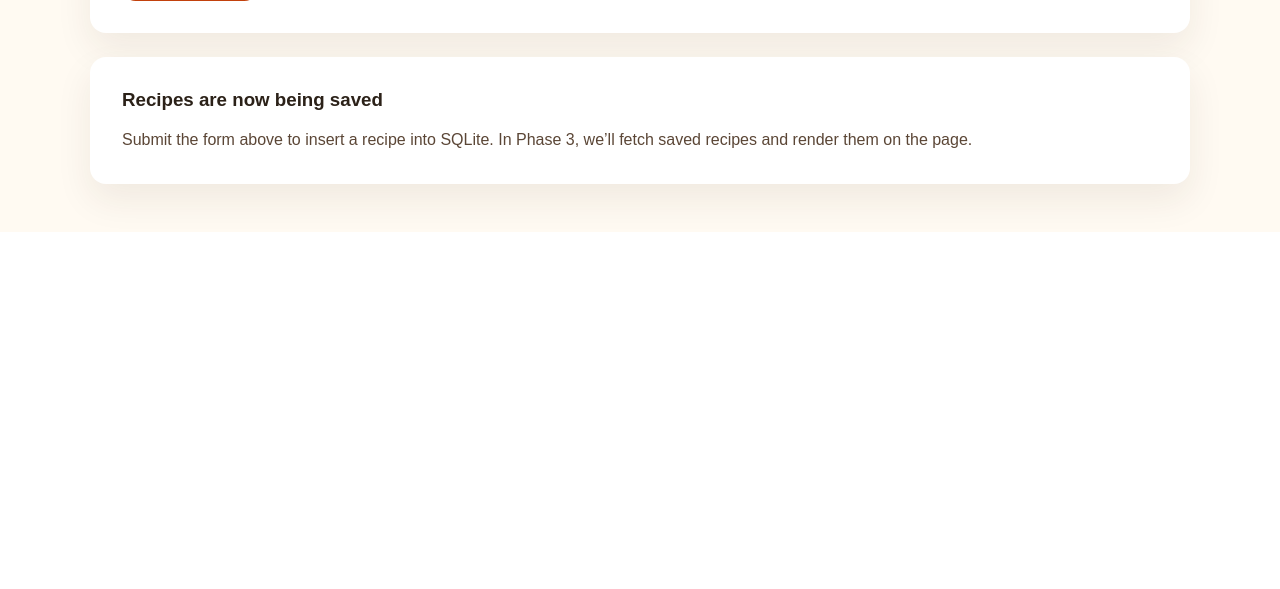
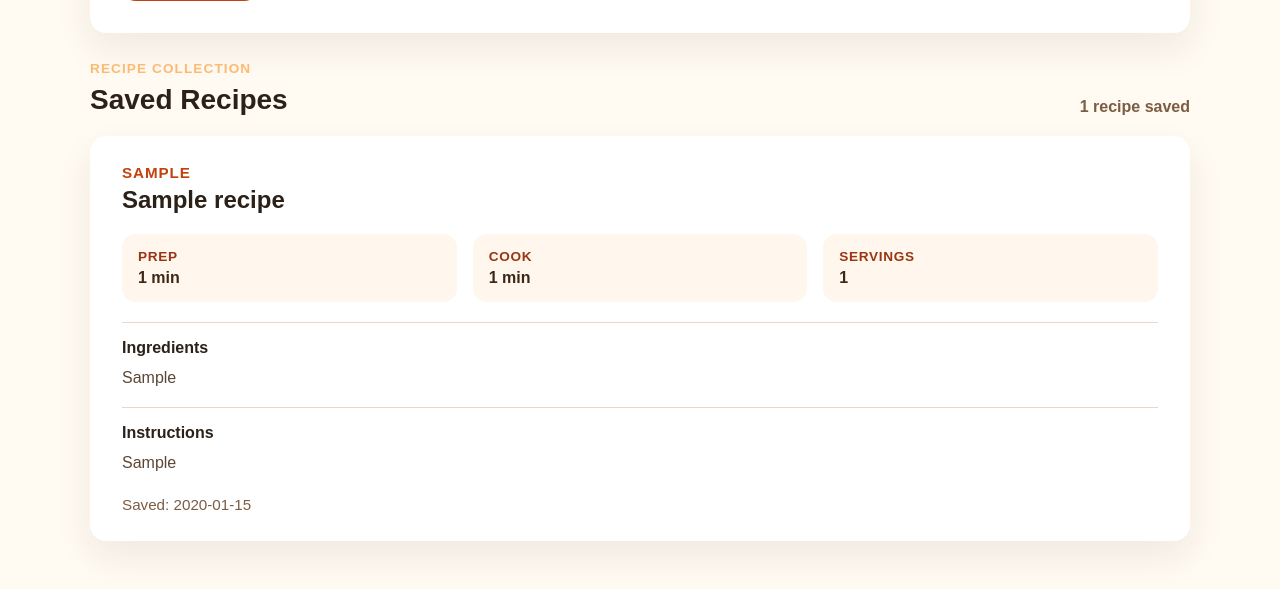
Before and after one commit to J0hn316/Flask-Recipe-Manager, a Flask app: page / in a window 1280 px wide. Shown: the part 1264-1853 px from the top of the page. Before the commit the page ends 1496 px from the top, so only its background shows below. Run offline with Flask 3, Linux system fonts and the light colour scheme; tables that the repository leaves empty hold one stand-in row (values such as "Sample post").

Commit message:
Add recipe retrieval and display functionality to the homepage

```diff
--- a/app.py
+++ b/app.py
@@ -1,6 +1,6 @@
 from flask import Flask, redirect, render_template, request, url_for
 
-from database import add_recipe, create_recipes_table
+from database import add_recipe, create_recipes_table, get_all_recipes
 
 app = Flask(__name__)
 
@@ -30,4 +30,6 @@ def home() -> str:
 
         return redirect(url_for("home"))
 
-    return render_template("index.html")
+    recipes = get_all_recipes()
+
+    return render_template("index.html", recipes=recipes)
--- a/database.py
+++ b/database.py
@@ -71,3 +71,28 @@ def add_recipe(
         connection.commit()
     finally:
         connection.close()
+
+
+def get_all_recipes() -> list[sqlite3.Row]:
+    connection = get_connection()
+
+    try:
+        recipes = connection.execute("""
+            SELECT
+                id,
+                title,
+                category,
+                prep_time,
+                cook_time,
+                servings,
+                ingredients,
+                instructions,
+                image_filename,
+                created_at
+            FROM recipes
+            ORDER BY created_at DESC, id DESC
+            """).fetchall()
+
+        return recipes
+    finally:
+        connection.close()
--- a/static/css/styles.css
+++ b/static/css/styles.css
@@ -177,3 +177,118 @@ body {
     grid-template-columns: 1fr;
   }
 }
+.recipes-section {
+  margin-top: 1.75rem;
+}
+
+.recipes-heading {
+  display: flex;
+  justify-content: space-between;
+  align-items: end;
+  gap: 1rem;
+  margin-bottom: 1.25rem;
+}
+
+.recipes-heading h3 {
+  margin: 0.4rem 0 0;
+  font-size: 1.75rem;
+}
+
+.recipe-count {
+  margin: 0;
+  color: #7c5c43;
+  font-weight: bold;
+}
+
+.recipes-grid {
+  display: grid;
+  gap: 1.25rem;
+}
+
+.recipe-card {
+  background-color: #ffffff;
+  border-radius: 1rem;
+  padding: 1.75rem 2rem;
+  box-shadow: 0 16px 36px rgba(61, 37, 20, 0.08);
+}
+
+.recipe-card-header {
+  margin-bottom: 1.25rem;
+}
+
+.recipe-category {
+  margin: 0 0 0.35rem;
+  color: #c2410c;
+  font-size: 0.95rem;
+  font-weight: bold;
+  letter-spacing: 0.06em;
+  text-transform: uppercase;
+}
+
+.recipe-card h4 {
+  margin: 0;
+  font-size: 1.5rem;
+}
+
+.recipe-meta {
+  display: grid;
+  grid-template-columns: repeat(3, minmax(0, 1fr));
+  gap: 1rem;
+  margin: 0 0 1.25rem;
+}
+
+.recipe-meta div {
+  background-color: #fff7ed;
+  border-radius: 0.85rem;
+  padding: 0.9rem 1rem;
+}
+
+.recipe-meta dt {
+  margin-bottom: 0.35rem;
+  color: #9a3412;
+  font-size: 0.85rem;
+  font-weight: bold;
+  letter-spacing: 0.05em;
+  text-transform: uppercase;
+}
+
+.recipe-meta dd {
+  margin: 0;
+  color: #3d2818;
+  font-weight: bold;
+}
+
+.recipe-content-block {
+  border-top: 1px solid #ead7c7;
+  padding-top: 1rem;
+  margin-top: 1rem;
+}
+
+.recipe-content-block strong {
+  display: inline-block;
+  margin-bottom: 0.45rem;
+}
+
+.multiline-text {
+  margin: 0;
+  color: #5b4636;
+  line-height: 1.7;
+  white-space: pre-line;
+}
+
+.recipe-created {
+  margin: 1.25rem 0 0;
+  color: #7c5c43;
+  font-size: 0.95rem;
+}
+
+@media (max-width: 800px) {
+  .recipes-heading {
+    flex-direction: column;
+    align-items: start;
+  }
+
+  .recipe-meta {
+    grid-template-columns: 1fr;
+  }
+}
--- a/templates/index.html
+++ b/templates/index.html
@@ -77,12 +77,97 @@
     </button>
   </form>
 </section>
+{% if recipes %}
+<section class="recipes-section">
+  <div class="recipes-heading">
+    <div>
+      <p class="eyebrow">Recipe Collection</p>
+      <h3>Saved Recipes</h3>
+    </div>
 
+    <p class="recipe-count">
+      {{ recipes | length }}
+      recipe{% if recipes | length != 1 %}s{% endif %}
+      saved
+    </p>
+  </div>
+
+  <div class="recipes-grid">
+    {% for recipe in recipes %}
+    <article class="recipe-card">
+      <div class="recipe-card-header">
+        <div>
+          <p class="recipe-category">
+            {% if recipe["category"] %}
+            {{ recipe["category"] }}
+            {% else %}
+            Uncategorized
+            {% endif %}
+          </p>
+
+          <h4>{{ recipe["title"] }}</h4>
+        </div>
+      </div>
+
+      <dl class="recipe-meta">
+        <div>
+          <dt>Prep</dt>
+          <dd>
+            {% if recipe["prep_time"] is not none %}
+            {{ recipe["prep_time"] }} min
+            {% else %}
+            —
+            {% endif %}
+          </dd>
+        </div>
+
+        <div>
+          <dt>Cook</dt>
+          <dd>
+            {% if recipe["cook_time"] is not none %}
+            {{ recipe["cook_time"] }} min
+            {% else %}
+            —
+            {% endif %}
+          </dd>
+        </div>
+
+        <div>
+          <dt>Servings</dt>
+          <dd>
+            {% if recipe["servings"] is not none %}
+            {{ recipe["servings"] }}
+            {% else %}
+            —
+            {% endif %}
+          </dd>
+        </div>
+      </dl>
+
+      <div class="recipe-content-block">
+        <strong>Ingredients</strong>
+        <p class="multiline-text">{{ recipe["ingredients"] }}</p>
+      </div>
+
+      <div class="recipe-content-block">
+        <strong>Instructions</strong>
+        <p class="multiline-text">{{ recipe["instructions"] }}</p>
+      </div>
+
+      <p class="recipe-created">
+        Saved: {{ recipe["created_at"] }}
+      </p>
+    </article>
+    {% endfor %}
+  </div>
+</section>
+{% else %}
 <section class="empty-state-card">
-  <h3>Recipes are now being saved</h3>
+  <h3>No recipes saved yet</h3>
   <p>
-    Submit the form above to insert a recipe into SQLite.
-    In Phase 3, we’ll fetch saved recipes and render them on the page.
+    Add your first recipe using the form above.
+    Once saved, it will appear here in your recipe collection.
   </p>
 </section>
+{% endif %}
 {% endblock %}
```
